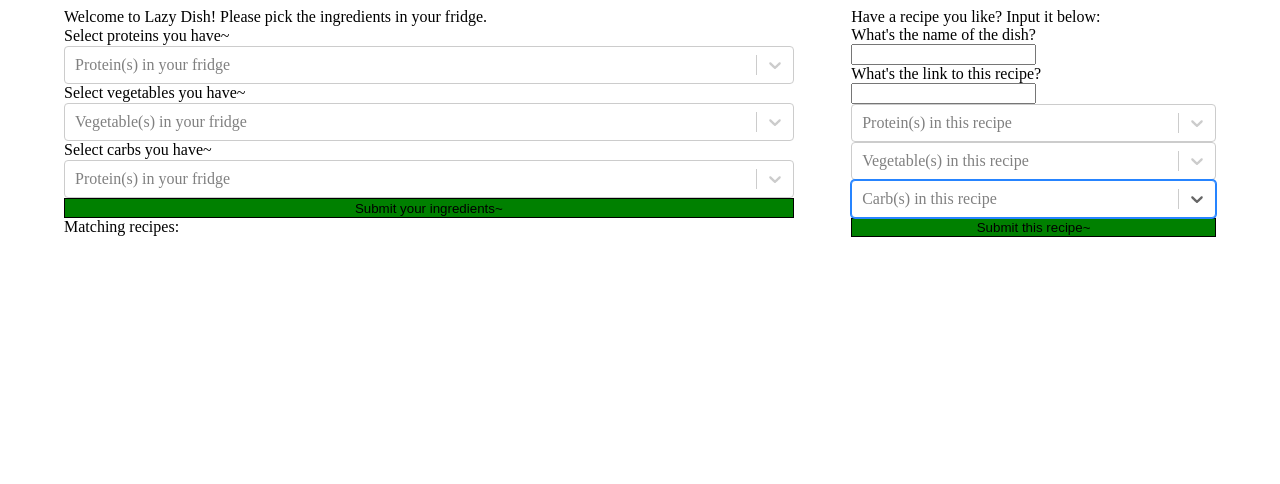
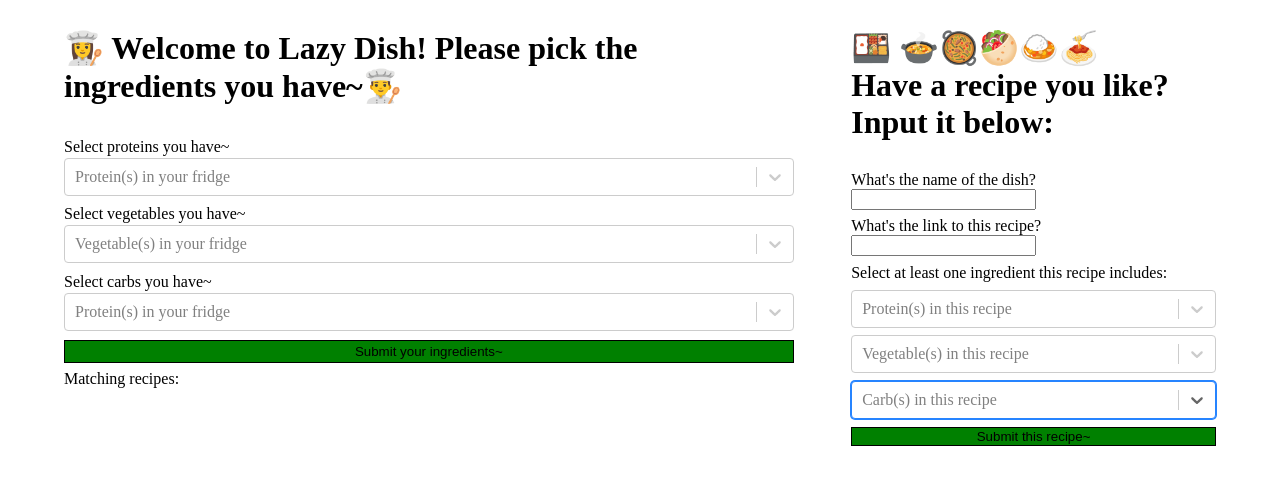
Before and after one commit to rxlbas/lazy_dish, a React app: page / in a window 1280 px wide. Shown: the top 484 px of the page. Built offline with nearby package versions, Linux system fonts and the light colour scheme; the HTML template or start-up script is replaced by a standard one.

Commit message:
added ingredients to displayed matching recipe, updated anchor to open new tag when click, sends alert when a recipe is successfully created

```diff
--- a/client/src/components/IngredientSelect.jsx
+++ b/client/src/components/IngredientSelect.jsx
@@ -2,7 +2,7 @@
 import Select from 'react-select';
 import makeAnimated from 'react-select/animated';
 import axios from 'axios';
-import { RecipeGrid, TitleLayout, SectionGrid, SectionTitleLayout, IngredientListGrid, TagLayout, NewRecipeSubmit } from './page.styled.js'
+import { RecipeGrid, SectionTitle, SectionGrid, SmallSectionTitle, IngredientListGrid, TagLayout, NewRecipeSubmit } from './page.styled.js'
 import Tag from './Tag.jsx';
 
 const proteinOptions = [
@@ -30,7 +30,7 @@
 
 const carbOptions = [
   { value: 'rice', label: '🍚 Rice' },
-  { value: 'pasta', label: '🥘 Pasta' },
+  { value: 'pasta', label: '🍝Pasta' },
   { value: 'bread', label: '🍞 Bread' },
   { value: 'potato', label: '🥔 Potato' },
   { value: 'corn', label: '🌽 Corn' }
@@ -82,11 +82,11 @@
 
   return (
     <RecipeGrid>
-      <TitleLayout>
-        Welcome to Lazy Dish! Please pick the ingredients in your fridge.
-      </TitleLayout>
+      <SectionTitle>
+      👩‍🍳 Welcome to Lazy Dish! Please pick the ingredients you have~👨‍🍳
+      </SectionTitle>
       <SectionGrid>
-        <TitleLayout>Select proteins you have~</TitleLayout>
+        <SmallSectionTitle>Select proteins you have~</SmallSectionTitle>
         <Select
           // defaultMenuIsOpen
           isMulti
@@ -99,7 +99,7 @@
           />
       </SectionGrid>
       <SectionGrid>
-        <TitleLayout>Select vegetables you have~</TitleLayout>
+        <SmallSectionTitle>Select vegetables you have~</SmallSectionTitle>
         <Select
           // defaultMenuIsOpen
           isMulti
@@ -113,7 +113,7 @@
       </SectionGrid>
 
       <SectionGrid>
-        <TitleLayout>Select carbs you have~</TitleLayout>
+        <SmallSectionTitle>Select carbs you have~</SmallSectionTitle>
         <Select
           // defaultMenuIsOpen
           isMulti
@@ -127,7 +127,7 @@
       </SectionGrid>
       <NewRecipeSubmit onClick={() => handleSubmit()}>Submit your ingredients~</NewRecipeSubmit>
       <SectionGrid>
-        <TitleLayout>Matching recipes:</TitleLayout>
+        <SmallSectionTitle>Matching recipes:</SmallSectionTitle>
           {matchingRecipe.length > 0 ? matchingRecipe.map((recipe, index) => {
             // console.log('I am in map funciton', recipe);
             return <Tag key={recipe.url + index} recipe={recipe}/>
--- a/client/src/components/NewRecipe.jsx
+++ b/client/src/components/NewRecipe.jsx
@@ -2,7 +2,7 @@
 import Select from 'react-select';
 import makeAnimated from 'react-select/animated';
 import axios from 'axios';
-import { NewRecipeGrid, NewRecipeTitle, NewRecipeName, NewRecipeSelect, NewRecipeSubmit } from './page.styled.js'
+import { NewRecipeGrid, NewRecipeTitle, NewRecipeName, NewRecipeSelect, NewRecipeSubmit, SmallSectionTitle } from './page.styled.js'
 
 const proteinOptions = [
   { value: 'beef', label: '🐄 Beef' },
@@ -29,7 +29,7 @@
 
 const carbOptions = [
   { value: 'rice', label: '🍚 Rice' },
-  { value: 'pasta', label: '🥘 Pasta' },
+  { value: 'pasta', label: '🍝 Pasta' },
   { value: 'bread', label: '🍞 Bread' },
   { value: 'potato', label: '🥔 Potato' },
   { value: 'corn', label: '🌽 Corn' }
@@ -68,17 +68,19 @@
       options['url'] = url;
 
       axios.post('/lazydish', options)
-      .then((response) => console.log(response))
+      .then((response) => alert('Recipe Added!'))
       .catch((err) => console.log(err));
     } else {
-      alert('input the dish name & url')
+      alert('Please input the dish name, url & at least one ingredient.')
     }
   }
 
   return (
     <NewRecipeGrid>
       <NewRecipeTitle>
-        Have a recipe you like? Input it below:
+      🍱 🍲🥘🥙🍛🍝
+      <br/>
+      Have a recipe you like? Input it below:
       </NewRecipeTitle>
       <NewRecipeName>
         <label htmlFor="dishName">What's the name of the dish?</label>
@@ -88,6 +90,7 @@
         <label htmlFor="dishName">What's the link to this recipe?</label>
         <input id="dishName" type="text" onChange={() => setUrl(event.target.value)} required />
       </NewRecipeName>
+      <SmallSectionTitle>Select at least one ingredient this recipe includes:</SmallSectionTitle>
       <NewRecipeSelect>
         <Select
           // defaultMenuIsOpen
@@ -101,7 +104,6 @@
         />
       </NewRecipeSelect>
       <NewRecipeSelect>
-
         <Select
           // defaultMenuIsOpen
           isMulti
--- a/client/src/components/page.styled.js
+++ b/client/src/components/page.styled.js
@@ -16,9 +16,10 @@
   grid-column-start: 1;
   grid-column-end: 2;
   grid-template-rows: auto auto auto auto auto;
+  gap: 2%;
 `
 // blue
-export const TitleLayout = styled.div`
+export const SectionTitle = styled.h1`
   max-width: 100%;
 `
 // blue
@@ -28,7 +29,8 @@
   grid-template-rows: auto auto;
 `
 // orange
-export const SectionTitleLayout = styled.div`
+// used by both IngredientSelect and NewRecipe
+export const SmallSectionTitle = styled.div`
   max-width: 100%;
 `
 // orange
@@ -49,10 +51,11 @@
   max-width: 100%;
   grid-column-start: auto;
   grid-column-end: auto;
-  grid-template-rows: auto auto auto auto auto auto auto;
+  grid-template-rows: auto auto auto auto auto auto auto auto;
+  gap: 2%;
 `
 // blue
-export const NewRecipeTitle = styled.div`
+export const NewRecipeTitle = styled.h1`
   max-width: 100%;
 `
 export const NewRecipeName = styled.form`
@@ -77,9 +80,13 @@
 export const MatchingRecipe = styled.a`
   display: flex;
   align-items: center;
+  padding-top: 1rem;
+  padding-bottom: 1rem;
+  padding-left: 1rem;
   background-color: #F0F0F0;
   border: 1px solid black;
   cursor: pointer;
+  text-decoration: none;
   &:hover {
     background-color: #99AEAD
   }
--- a/client/src/components/tag.jsx
+++ b/client/src/components/tag.jsx
@@ -5,13 +5,13 @@
 export default function Tag({ recipe }) {
   // input recipe is an object that contains ingredient, recipeName and url
   // the tags should contain the ingredients, recipeName and a url link
-  console.log('I am in Tag.jsx')
-
+  console.log('I am in Tag.jsx', recipe.ingredients)
+  const recipeIngredients = recipe.ingredients.join(', ');
   return (
     <div>
     {
-      Object.keys(recipe).length > 0 && <MatchingRecipe href={recipe.url}>
-      {recipe.recipeName}
+      Object.keys(recipe).length > 0 && <MatchingRecipe href={recipe.url} target={"_blank"}>
+      😋 {recipe.recipeName} : {recipeIngredients}
       </MatchingRecipe>
     }
     </div>
```
Also changed, not shown: 1 other file (tests, documents, lock files or other folders).
